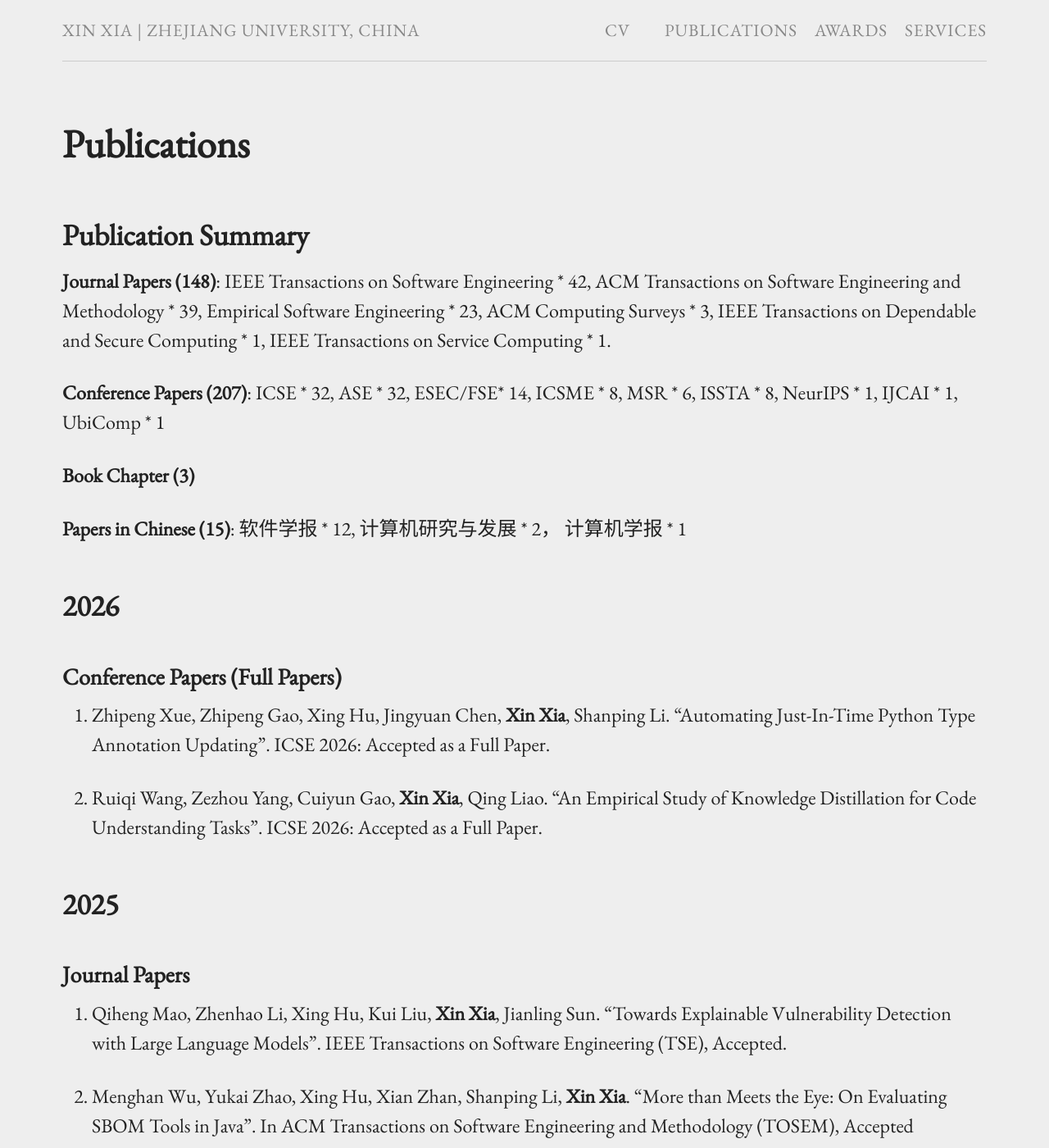
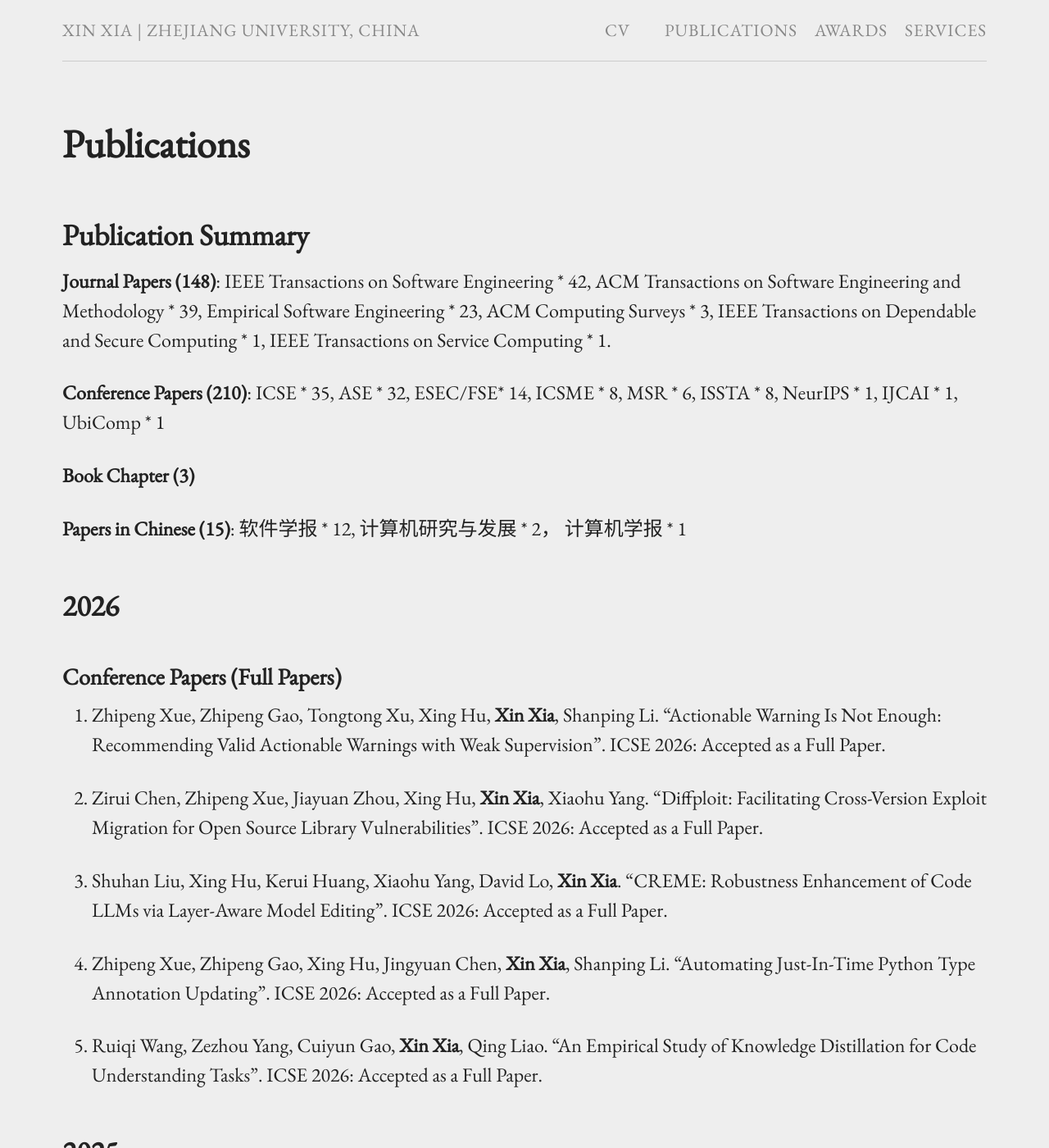
Before and after one commit to xin-xia/xin-xia.github.io, a Jekyll site: the page built from publication.md, in a window 1280 px wide and 1400 px high. Shown: the whole window at 82% size. Built offline with Jekyll 4.4.1, drawn with Linux system fonts in a browser that asks for light colours.

Commit message:
Update publication.md

```diff
--- a/publication.md
+++ b/publication.md
@@ -8,7 +8,7 @@ permalink: /publication/
 
 <strong>Journal Papers (148)</strong>: IEEE Transactions on Software Engineering * 42,  ACM Transactions on Software Engineering and Methodology * 39, Empirical Software Engineering * 23,  ACM Computing Surveys * 3, IEEE  Transactions on Dependable and Secure Computing * 1, IEEE Transactions on Service Computing * 1.
 
-<strong>Conference Papers (207)</strong>: ICSE * 32, ASE * 32, ESEC/FSE* 14, ICSME * 8, MSR * 6,  ISSTA * 8, NeurIPS * 1, IJCAI * 1, UbiComp * 1
+<strong>Conference Papers (210)</strong>: ICSE * 35, ASE * 32, ESEC/FSE* 14, ICSME * 8, MSR * 6,  ISSTA * 8, NeurIPS * 1, IJCAI * 1, UbiComp * 1
 
 <strong>Book Chapter (3) </strong>
 
@@ -18,6 +18,14 @@ permalink: /publication/
 ## 2026
 
 ### Conference Papers (Full Papers)
+
+210. Zhipeng Xue, Zhipeng Gao, Tongtong Xu, Xing Hu, <strong>Xin Xia</strong>, Shanping Li. "Actionable Warning Is Not Enough: Recommending Valid Actionable Warnings with Weak Supervision". ICSE 2026: Accepted as a Full Paper.  <br/>
+
+209. Zirui Chen, Zhipeng Xue, Jiayuan Zhou, Xing Hu, <strong>Xin Xia</strong>, Xiaohu Yang. "Diffploit: Facilitating Cross-Version Exploit Migration for Open Source Library Vulnerabilities". ICSE 2026: Accepted as a Full Paper.  <br/>
+
+
+208. Shuhan Liu, Xing Hu, Kerui Huang, Xiaohu Yang, David Lo, <strong>Xin Xia</strong>. "CREME: Robustness Enhancement of Code LLMs via Layer-Aware Model Editing". ICSE 2026: Accepted as a Full Paper.  <br/>
+
 
 199. Zhipeng Xue, Zhipeng Gao, Xing Hu, Jingyuan Chen,  <strong>Xin Xia</strong>, Shanping Li.  "Automating Just-In-Time Python Type Annotation Updating". ICSE 2026: Accepted as a Full Paper.  <br/>
 
```
